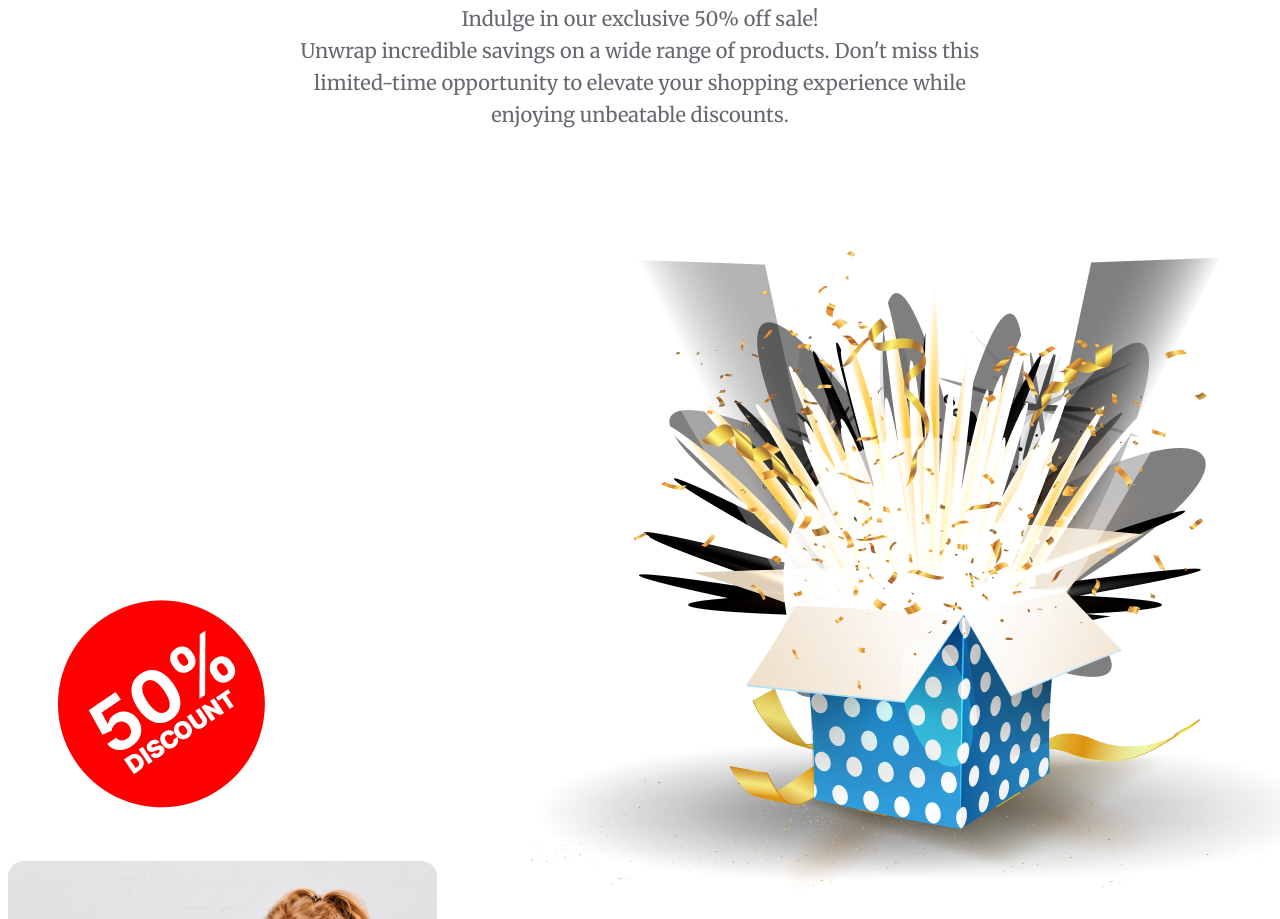
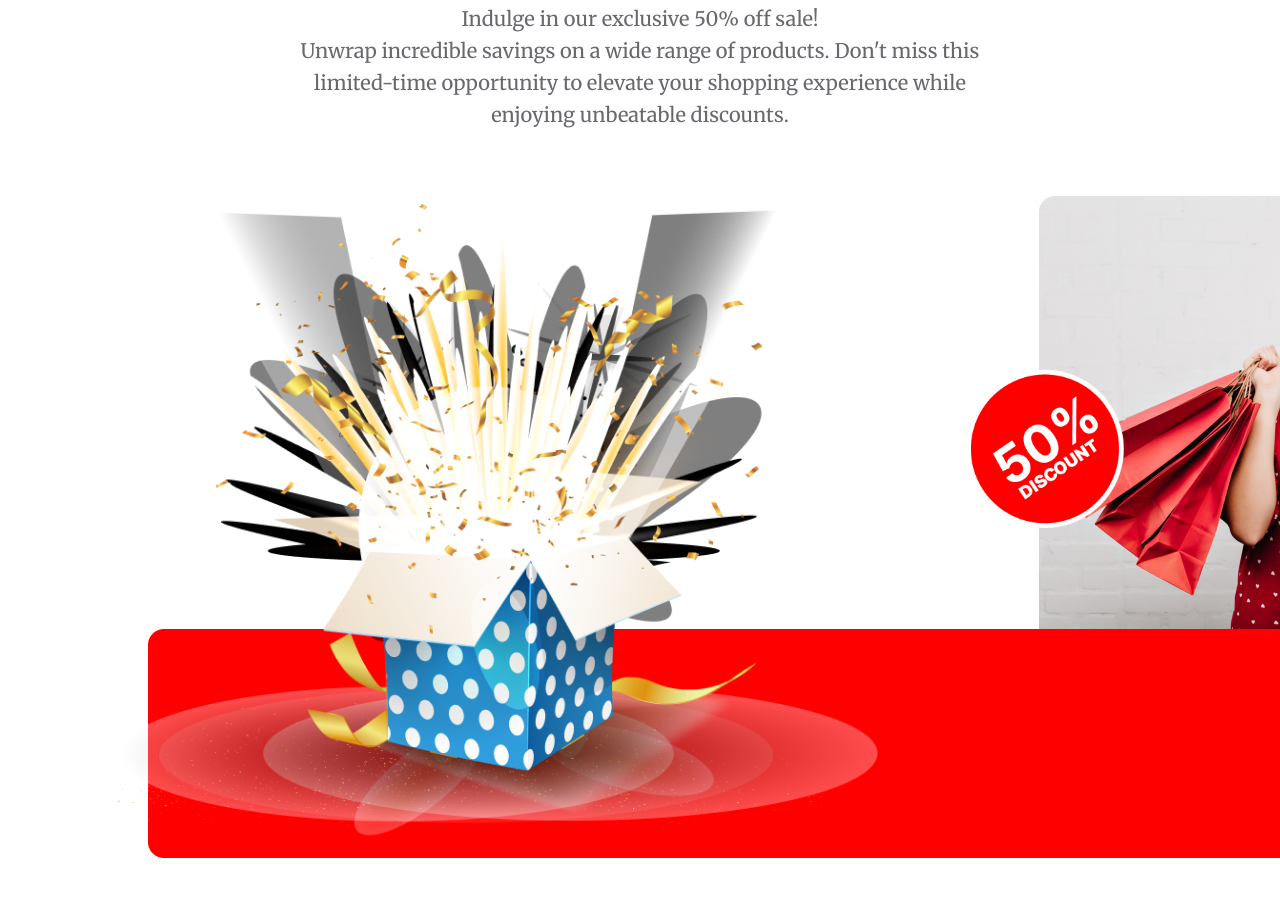
Before and after one commit to jubaer2222/New-Year-New-Mission, a plain HTML site: page index.html in a window 1280 px wide. Shown: the part 3956-4875 px from the top of the page. Drawn offline with Linux system fonts and the light colour scheme.

Commit message:
added the final commit

```diff
--- a/index.html
+++ b/index.html
@@ -19,8 +19,10 @@
     </div>
    </header>
         <!-- Main Section -->
+
    <main>
         <!-- 65% OFF -->
+
     <section>
         <div>
             <h2 class="offer">65% OFF</h2>
@@ -32,6 +34,7 @@
         </div>
     </section>
         <!--  WELCOME SECTION -->
+
     <section class="welcome-section">
        <div>
         <h3 class="welcome-h">Welcome to midnight party</h3>
@@ -46,6 +49,7 @@
     </section>
 
         <!-- EVENT PLACE -->
+
         <section class="event-n">
             <div class="event">
 
@@ -81,6 +85,7 @@
 
 
             <!-- HOLIDAY SALE -->
+
         <section class="holiday">
             <h4 class="holiday-h4">WHAT IS FUNCTIONAL</h4>
             <h2 class="holiday-h2"> <span class="span-h">Holidays</span> Sale 50%</h2>
@@ -91,19 +96,19 @@
 
         <section>
             <div class="box-all">
-                <div class="discount">
-                    <img class="box-44" src="Images/Group 44.png" alt="">
-                    <img src="Images/Rectangle 1.png" alt="">
+                <div class="container">
+                    <img src="Images/Group 44.png" alt="Gift Box Image" class="gift-b1">
+                  </div>
 
-                </div>
-                <div class="box">
-                    <img src="Images/Group 75.png" alt="">
-                </div>
+                  <div class="container1">
+                    <img class="gift-b" src="Images/Group 75.png" alt="">
+                  </div>
 
             </div>
         </section>
 
             <!-- PORTFOLIO SECTION -->
+
         <section class="portfolio">
             <div class="gifts">
                 <h3 class="gifts-h3">THE BEST GIFTS</h3>
@@ -130,7 +135,8 @@
 
 
             <!-- SUBSCRIBE SECTION -->
-            <section class="subscribe">
+
+        <section class="subscribe">
                 <div class="sub-img">
                     <img src="Images/Group 61.png" alt="">
                 </div>
@@ -149,7 +155,9 @@
    </main>
 
    <footer class="footer-all">
+
      <!-- FOOTER SECTION -->
+
      <div class="foot">
        <div>
     <p class="foot-p">44, Big Building Roosevelt Street <br>
--- a/styles/blog.css
+++ b/styles/blog.css
@@ -241,28 +241,52 @@ body{
 
 
         /* GIFT STYLES */
-
 .box-all{
-    display: flex;
-    justify-content: space-between;
-    margin-top: 120px;
-    height: 665px;
-    width: 1320px;
+    margin: 65px 140px 120px 140px;
+}
+.container {
+    background-image: url('../Images/Rectangle\ 1.png');
+    background-size: cover;
+    width: 429px;
+    height: 433px;
+    position: relative;
+    margin-left: 891px;
 
 }
-.box-44{
-    padding-top: 300px
+
+.gift-b1 {
+     position: absolute;
+    top: 253px;
+    left: 6px;
+    transform: translate(-50%, -50%);
+    width: 220px;
+    height: 220px;
           }
-.discount{
-    margin-left: ;
+
+.container1 {
+    background-image: url('../Images/Rectangle\ 2.png');
+    background-size: cover;
+    width: 1320px;
+     height: 229px;
+    position: relative;
 
           }
-.box{
 
+          .gift-b {
+    position: absolute;
+    top: -100px;
+    left: 350px;
+    transform: translate(-50%, -50%);
+    width: 760px;
+    height: 650px;
+    position: relative;
 
-    margin-bottom: 120px;
  }
-
+/* .gift-b img{
+    mix-blend-mode: screen;
+    fill: linear-gradient(233deg, #000 24.9%, #050505 27.35%, #121212 30.02%, #292929 32.92%, #484848 36.03%, #717171 39.15%, #A3A3A3 42.26%, #DDD 45.38%, #FFF 47.16%);
+    opacity: .5;
+} */
 
 
 /* PORTFOLIO STYLES */
@@ -361,7 +385,6 @@ body{
     border: none;
     width: 160px;
     color: #FFF;
-
     text-align: center;
     font-family: Inter;
     font-size: 20px;
@@ -441,7 +464,7 @@ padding-top: 24px;
     justify-content: space-between;
     color: #FFF;
     font-size: 24px;
-    margin-left: 140px;
-    margin-right: 140px;
+    margin-left: 110px;
+    margin-right: 110px;
     padding-bottom: 120px;
 }
```
Lines whose indentation alone changed are shown as unchanged.
